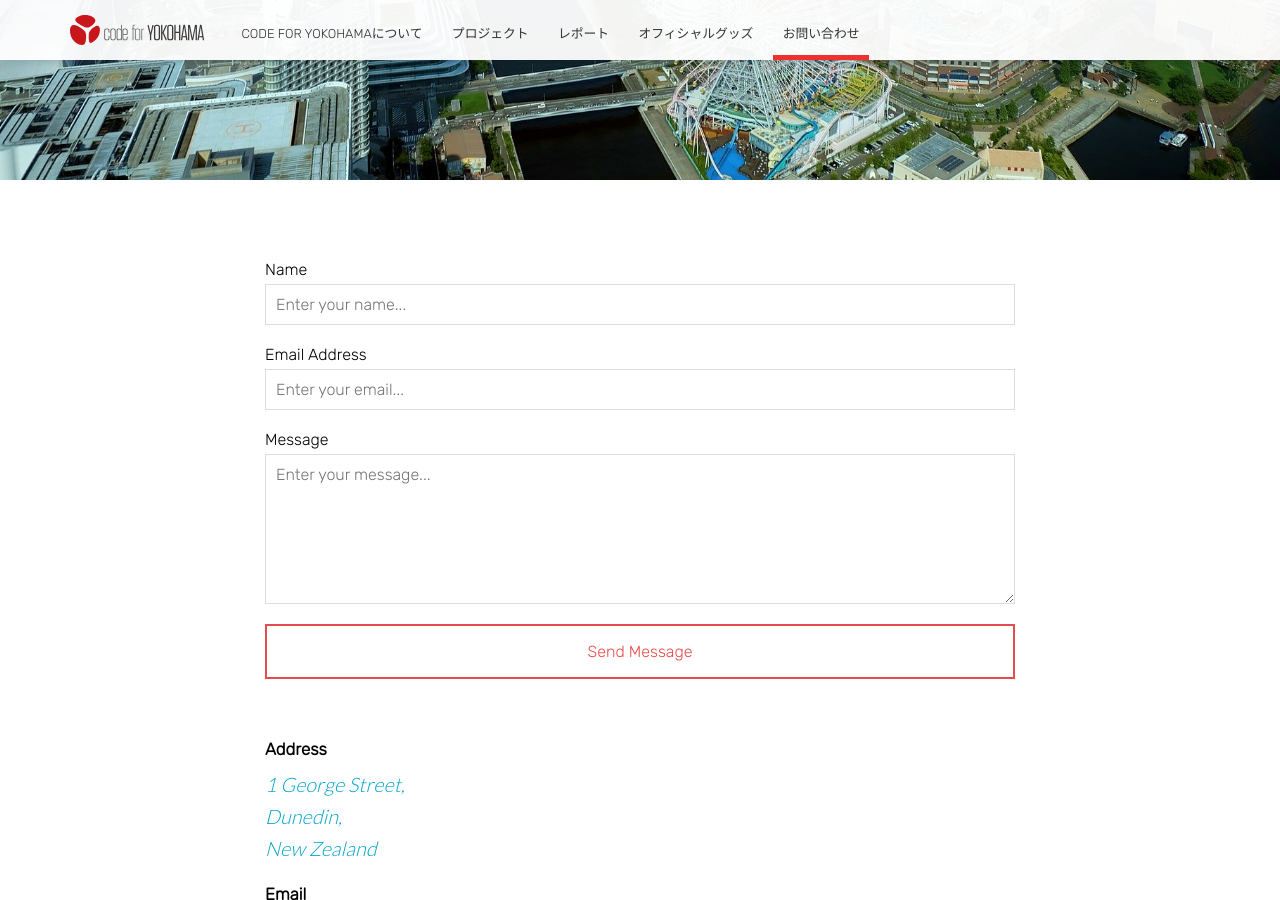
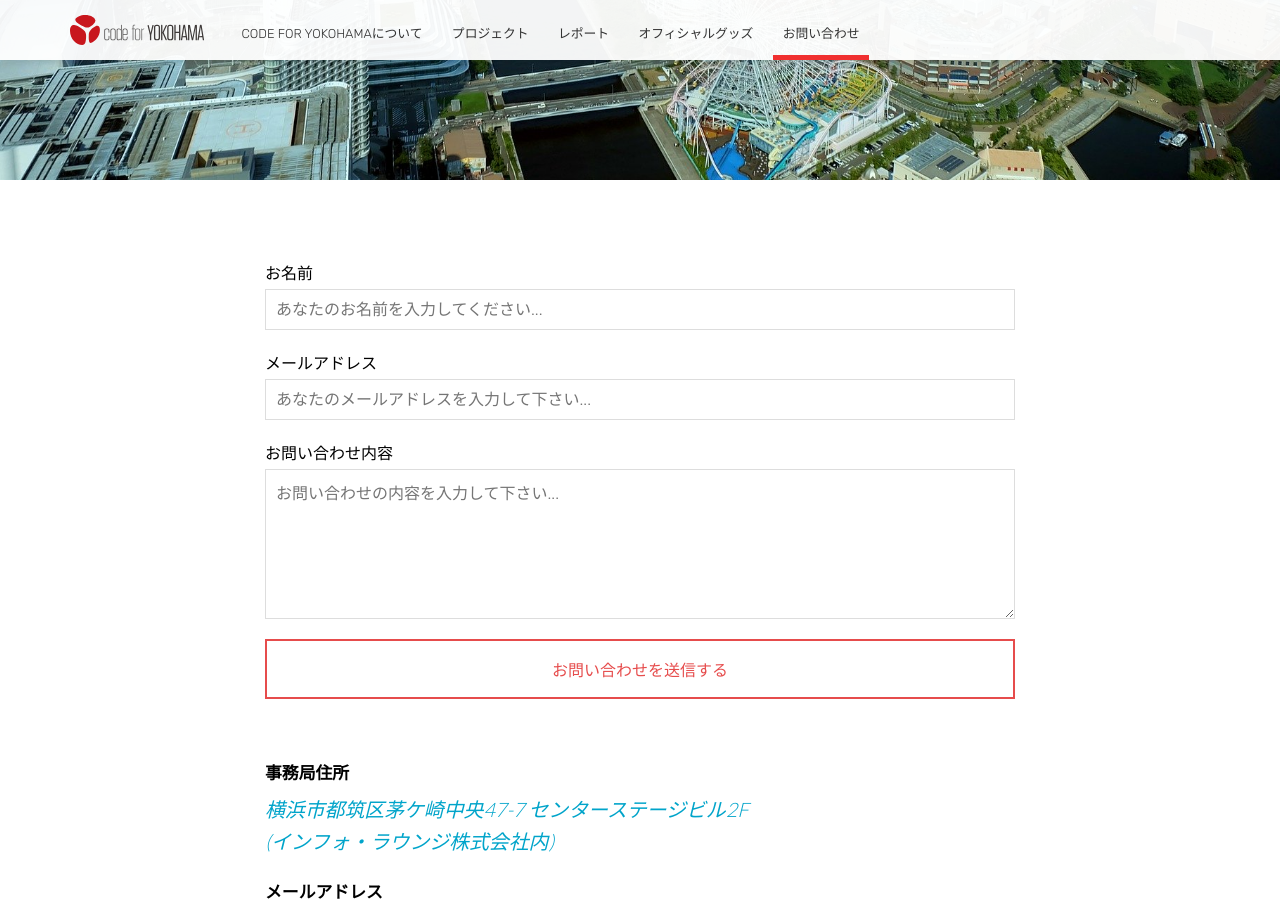
Before and after one commit to Code4Yokohama/code4.yokohama, a Jekyll site: the page built from contact.html, in a window 1280 px wide and 900 px high, scrolled down 720 px. Built offline with Jekyll 4.4.1, drawn with Linux system fonts in a browser that asks for light colours; nearby versions of some CDN libraries; some of the changed text lies outside the part shown.

Commit message:
コンタクトフォームの調整(FormSpreeの採用)

```diff
--- a/contact.html
+++ b/contact.html
@@ -2,10 +2,10 @@
 title: Contact
 description: Send us a message to find out more!
 map:
-  latitude: -45.8787605
-  longitude: 170.5027976
-  address: "1 George Street, Dunedin, New Zealand"
-  zoom: 13
+  latitude: 35.54635
+  longitude: 139.57419
+  address: "横浜市都筑区茅ケ崎中央47-7 センターステージビル2F<br>(インフォ・ラウンジ株式会社内)"
+  zoom: 10
 image: /images/bgimages/bg004.jpg
 ---
 
@@ -20,28 +20,27 @@
 
 <section class="pad">
 	<div class="text-container contact-box">
-		<form action="{{ site.baseurl }}/contact-success/" method="post" class="contact-form">
-			<input type="hidden" name="_to" value="support@cloudcannon.com">
+		<form action="https://formspree.io/xgepwwbn" method="post" class="contact-form">
 			<input type="text" name="_gotcha" style="display: none;">
 
-			<label for="name">Name</label>
-			<input type="text" name="name" id="name" placeholder="Enter your name...">
+			<label for="name">お名前</label>
+			<input type="text" name="name" id="name" placeholder="あなたのお名前を入力してください...">
 
-			<label for="email">Email Address</label>
-			<input type="email" name="email" id="email" placeholder="Enter your email..." required>
+			<label for="email">メールアドレス</label>
+			<input type="email" name="email" id="email" placeholder="あなたのメールアドレスを入力して下さい..." required>
 
-			<label for="message">Message</label>
-			<textarea name="message" id="message" placeholder="Enter your message..."></textarea>
+			<label for="message">お問い合わせ内容</label>
+			<textarea name="message" id="message" placeholder="お問い合わせの内容を入力して下さい..."></textarea>
 
-			<input type="submit" value="Send Message">
+			<input type="submit" value="お問い合わせを送信する">
 		</form>
 
 		<div class="contact-details">
-			<h3>Address</h3>
+			<h3>事務局住所</h3>
 			<address><a target="_blank" href="https://www.google.com/maps/place/{{ page.map.address | url_encode }}">{{ page.map.address | replace: ", ", ", <br>" }}</a></address>
 
-			<h3>Email</h3>
-			<p class="editable"><a href="mailto:support@example.com">support@example.com</a></p>
+			<h3>メールアドレス</h3>
+			<p class="editable"><a href="mailto:info@code4.yokohama">info@code4.yokohama</a></p>
 		</div>
 	</div>
 </section>
```
